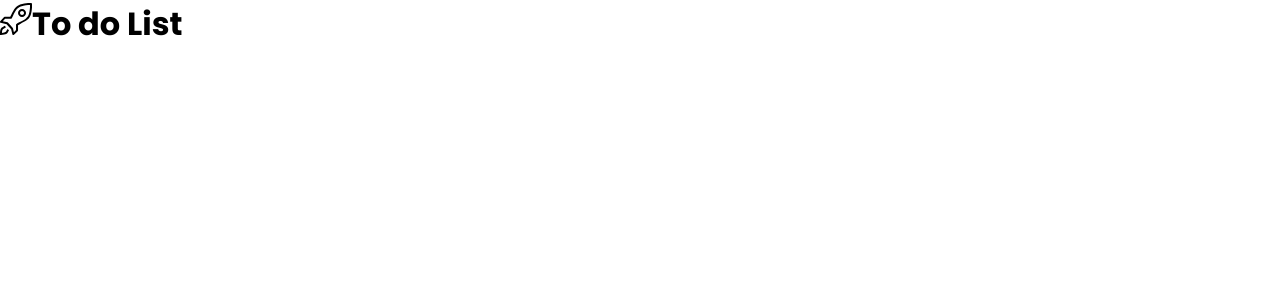
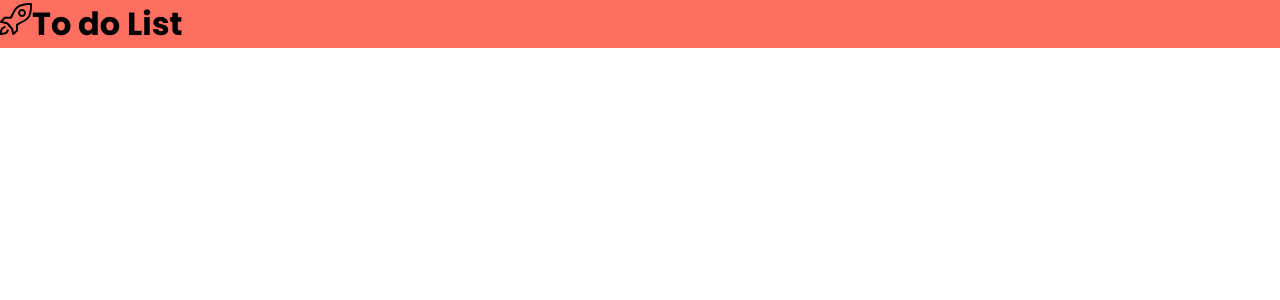
Before and after one commit to jeffmmartins/task-manager, a React (Create React App) app: page / in a window 1280 px wide. Shown: the top 300 px of the page. Built offline with nearby package versions, Linux system fonts and the light colour scheme.

Commit message:
style: style container header

```diff
--- a/src/components/Header/Header.tsx
+++ b/src/components/Header/Header.tsx
@@ -1,9 +1,12 @@
-import {SlRocket} from "react-icons/sl"
+import * as S from "./style"
+import { SlRocket } from "react-icons/sl"
 
 export const Header = () => {
     return (
         <>
-        <h1><SlRocket/>To do List</h1>
+            <S.Container>
+                <h1><SlRocket />To do List</h1>
+            </S.Container>
         </>
     )
 }
--- /dev/null
+++ b/src/components/Header/style.ts
@@ -0,0 +1,5 @@
+import styled from "styled-components";
+
+export const Container = styled.header`
+background-color: #ff6f61;
+`
```
